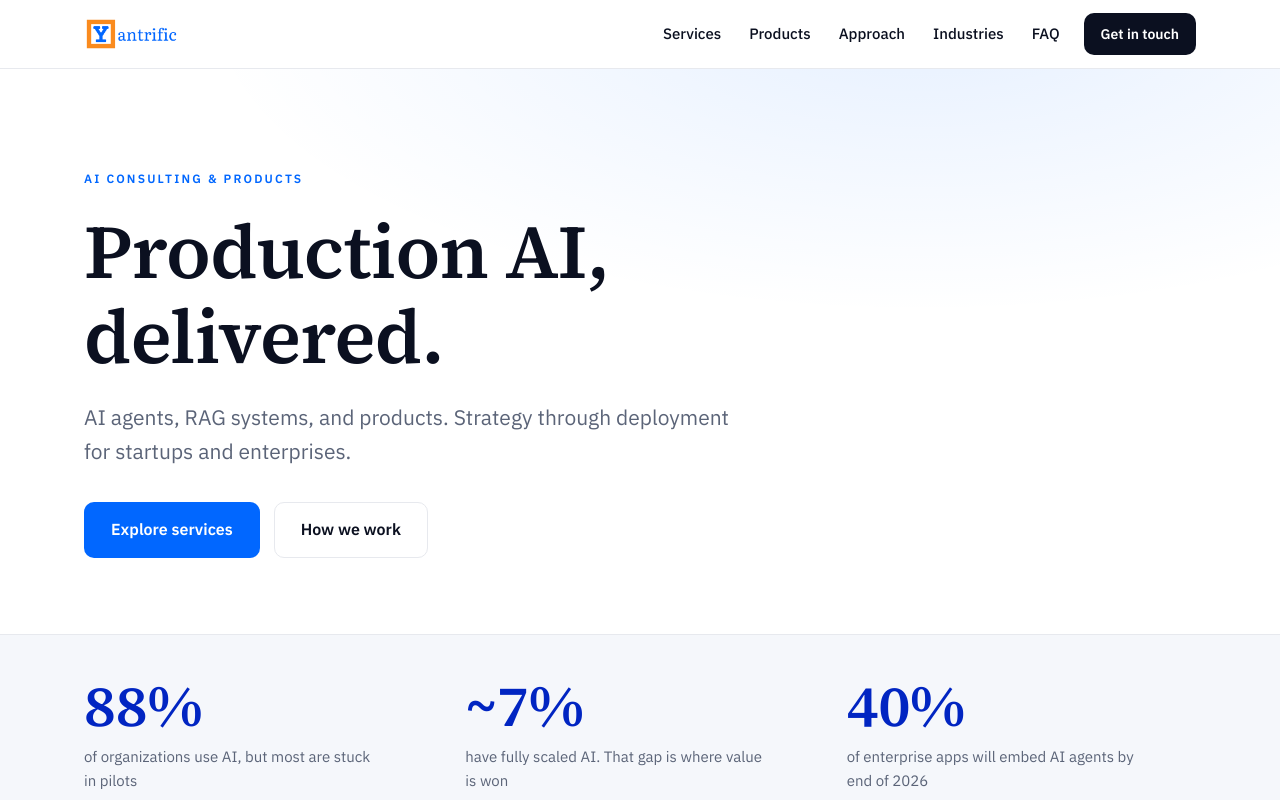
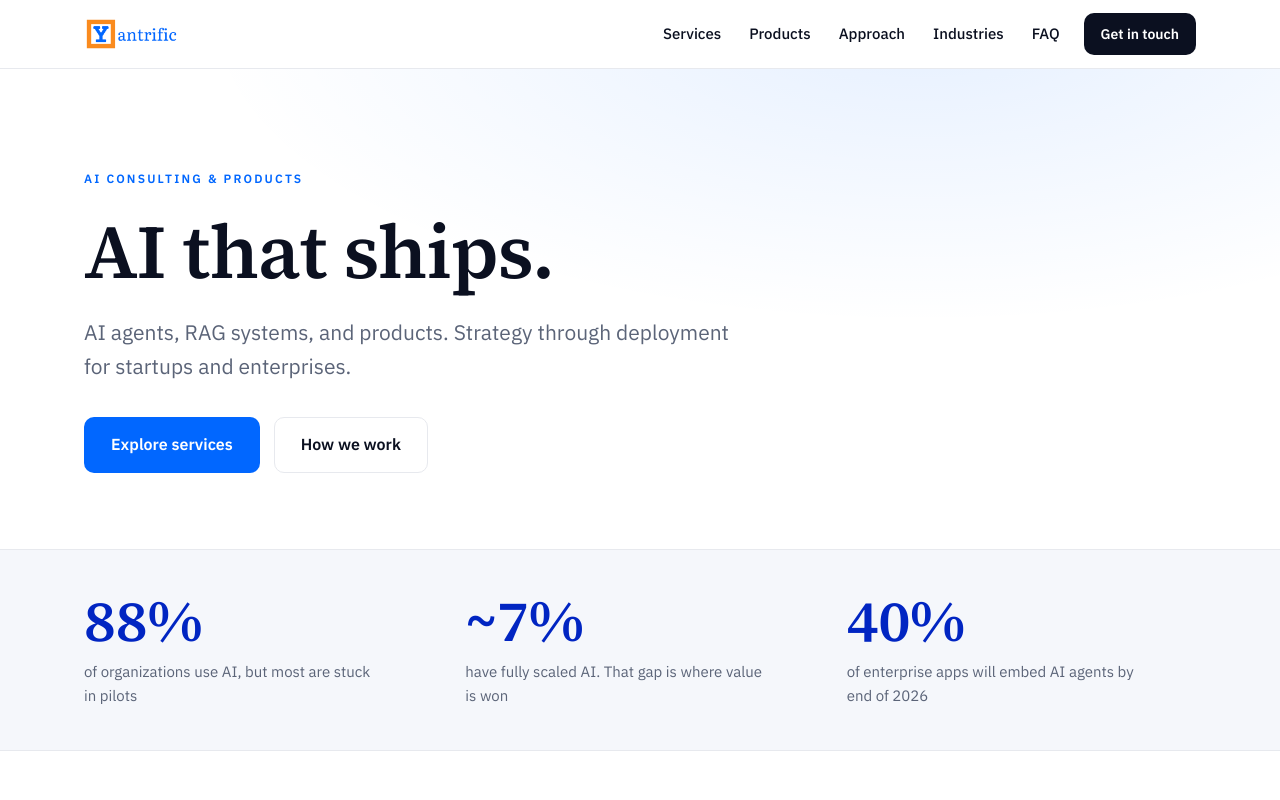
Before and after one commit to kushalbox/yantrific, a React (Vite) app: page / in a window 1280 px wide. Shown: the top 800 px of the page. Built offline with nearby package versions, Linux system fonts and the light colour scheme.

Commit message:
Tweak hero headline: AI that ships.

```diff
--- a/src/pages/Home.jsx
+++ b/src/pages/Home.jsx
@@ -53,7 +53,7 @@ function Hero() {
     <section className="hero" id="top">
       <div className="hero__inner">
         <span className="eyebrow">AI Consulting & Products</span>
-        <h1 className="hero__title">Production AI,<br />delivered.</h1>
+        <h1 className="hero__title">AI that ships.</h1>
         <p className="hero__sub">AI agents, RAG systems, and products. Strategy through deployment for startups and enterprises.</p>
         <div className="hero__cta">
           <a className="btn btn--primary btn--lg" href="#services">Explore services</a>
```
